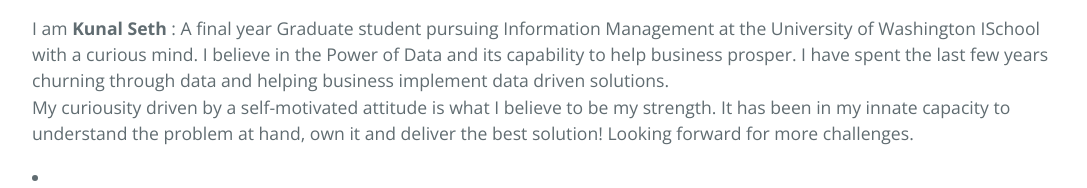
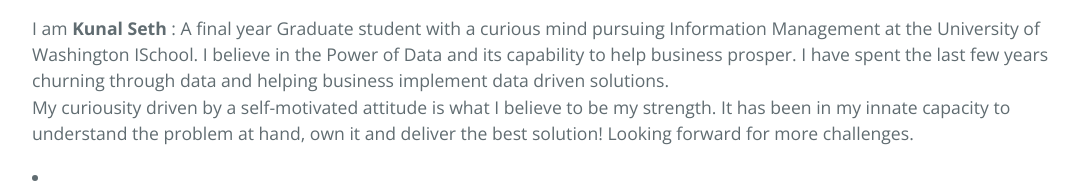
Before and after one commit to kunalseth/kunalseth.github.io, a plain HTML site: page index.html in a window 1280 px wide. Shown: the part 7039-7227 px from the top of the page, without its empty margins (96-1183 px from the left). Drawn offline with nearby package versions, Linux system fonts and the light colour scheme.

Commit message:
Change of word order

```diff
--- a/index.html
+++ b/index.html
@@ -172,7 +172,7 @@ li a.hovertest:hover:not(.active) {
     <p>
     <H1>Get to know me better!</H1>
 
-    <p>I am <b>Kunal Seth </b>: A final year Graduate student pursuing Information Management at the University of Washington ISchool with a curious mind. I believe in the Power of Data and its capability to help business prosper. I have spent the last few years churning through data and helping business implement data driven solutions. <br>
+    <p>I am <b>Kunal Seth </b>: A final year Graduate student with a curious mind pursuing Information Management at the University of Washington ISchool. I believe in the Power of Data and its capability to help business prosper. I have spent the last few years churning through data and helping business implement data driven solutions. <br>
     My curiousity driven by a self-motivated attitude is what I believe to be my strength. It has been in my innate capacity to understand the problem at hand, own it and deliver the best solution! Looking forward for more challenges.
 
     <p><a href="documents/KunalSeth-Resume.pdf" download>
```
